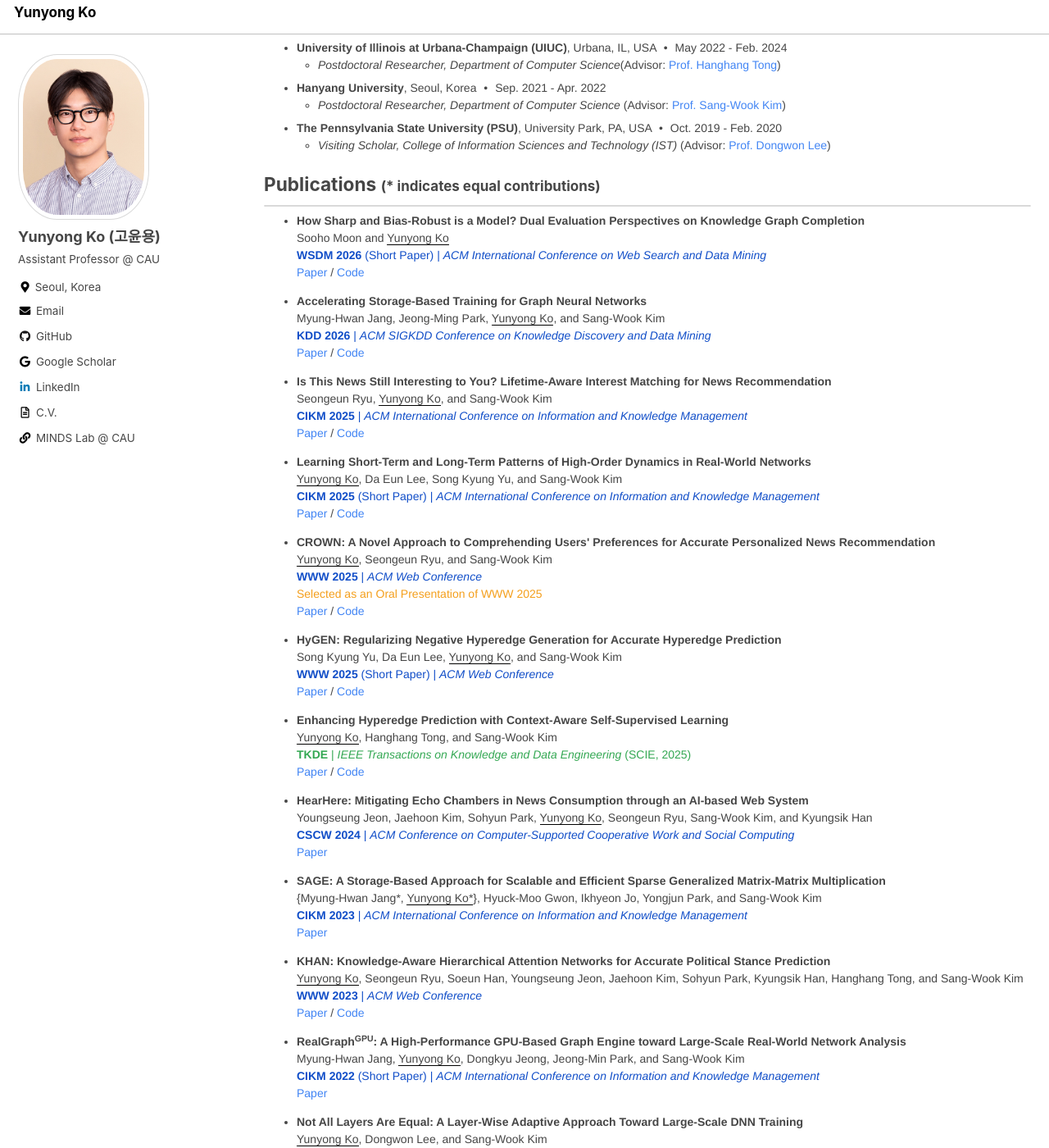
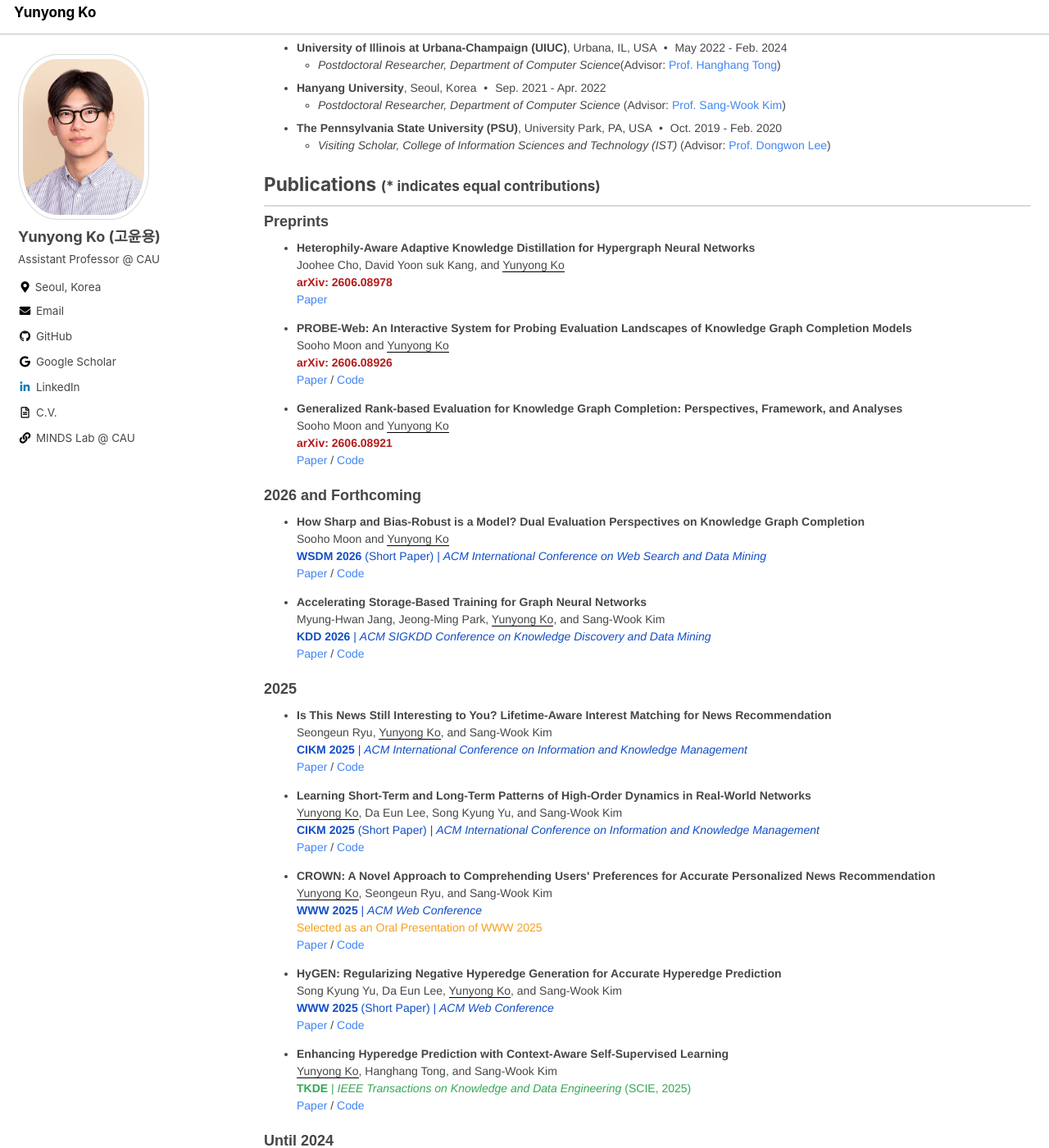
Before and after one commit to yy-ko/yy-ko.github.io, a Jekyll site: the page built from index.html, in a window 1280 px wide and 1400 px high, scrolled down 370 px. Shown: the whole window at 82% size. Built offline with Jekyll 4.4.1, drawn with Linux system fonts in a browser that asks for light colours; cached includes are drawn as plain includes; the list of posts is cut into pages by our own code.

Commit message:
three arxiv papers

```diff
--- a/index.html
+++ b/index.html
@@ -59,8 +59,35 @@ author_profile: true
 <div id="pub" class="section">
 <h5 class="section-title">Publications <small>(* indicates equal contributions)</small></h5>
 <hr class="sep">
-	<!-- <span class="year"><strong>Preprints</strong></span> -->
-	<!-- <span class="year"><strong>2024 and Forthcoming</strong></span> -->
+	<span class="year"><strong>Preprints</strong></span>
+	<ul class="my_list">
+		<li style="padding-bottom:7px">
+			<strong class='title'>Heterophily-Aware Adaptive Knowledge Distillation for Hypergraph Neural Networks</strong> <br>
+			Joohee Cho, David Yoon suk Kang, and <u>Yunyong Ko</u> <br>
+			<!-- <span class="venue conf"><strong>WSDM 2026</strong> (Short Paper) | <i>ACM International Conference on Web Search and Data Mining</i></span> -->
+			<span class="venue arxiv"><strong>arXiv: 2606.08978</strong></span>
+			<br>
+			<!-- <span> <a href="https://arxiv.org/pdf/2606.08921">Paper</a> / <a href="https://github.com/potato2734/probe-kgc-evaluation">Code</a> </span> <br> -->
+			<span> <a href="https://arxiv.org/pdf/2606.08978">Paper</a> </span> <br>
+		</li>
+		<li style="padding-bottom:7px">
+			<strong class='title'>PROBE-Web: An Interactive System for Probing Evaluation Landscapes of Knowledge Graph Completion Models</strong> <br>
+			Sooho Moon and <u>Yunyong Ko</u> <br>
+			<!-- <span class="venue conf"><strong>WSDM 2026</strong> (Short Paper) | <i>ACM International Conference on Web Search and Data Mining</i></span> -->
+			<span class="venue arxiv"><strong>arXiv: 2606.08926</strong></span>
+			<br>
+			<span> <a href="https://arxiv.org/pdf/2606.08926">Paper</a> / <a href="https://github.com/mindslab-cau/probe-wsdm26">Code</a> </span> <br>
+		</li>
+		<li style="padding-bottom:7px">
+			<strong class='title'>Generalized Rank-based Evaluation for Knowledge Graph Completion:  Perspectives, Framework, and Analyses </strong> <br>
+			Sooho Moon and <u>Yunyong Ko</u> <br>
+			<!-- <span class="venue conf"><strong>WSDM 2026</strong> (Short Paper) | <i>ACM International Conference on Web Search and Data Mining</i></span> -->
+			<span class="venue arxiv"><strong>arXiv: 2606.08921</strong></span>
+			<br>
+			<span> <a href="https://arxiv.org/pdf/2606.08921">Paper</a> / <a href="https://github.com/potato2734/probe-kgc-evaluation">Code</a> </span> <br>
+		</li>
+	</ul>
+	<span class="year"><strong>2026 and Forthcoming</strong></span>
 	<ul class="my_list">
 		<li style="padding-bottom:7px">
 			<strong class='title'>How Sharp and Bias-Robust is a Model? Dual Evaluation Perspectives on Knowledge Graph Completion</strong> <br>
@@ -76,6 +103,9 @@ author_profile: true
 			<br>
 			<span> <a href="https://arxiv.org/pdf/2601.01473">Paper</a> / <a href="https://github.com/Bigdasgit/agnes-kdd26">Code</a> </span> <br>
 		</li>
+	</ul>
+	<span class="year"><strong>2025</strong></span>
+	<ul class="my_list">
 		<li style="padding-bottom:7px">
 			<strong class='title'>Is This News Still Interesting to You? Lifetime-Aware Interest Matching for News Recommendation</strong> <br>
 			Seongeun Ryu, <u>Yunyong Ko</u>, and Sang-Wook Kim <br>
@@ -113,6 +143,9 @@ author_profile: true
 			<br>
 			<span> <a href="https://arxiv.org/pdf/2309.05798.pdf">Paper</a> / <a href="https://github.com/yy-ko/cash">Code</a> </span>
 		</li>
+	</ul>
+	<span class="year"><strong>Until 2024</strong></span>
+	<ul class="my_list">
 		<li style="padding-bottom:7px">
 			<strong class='title'>HearHere: Mitigating Echo Chambers in News Consumption through an AI-based Web System</strong> <br>
 			Youngseung Jeon, Jaehoon Kim, Sohyun Park, <u>Yunyong Ko</u>, Seongeun Ryu, Sang-Wook Kim, and Kyungsik Han <br>
```
